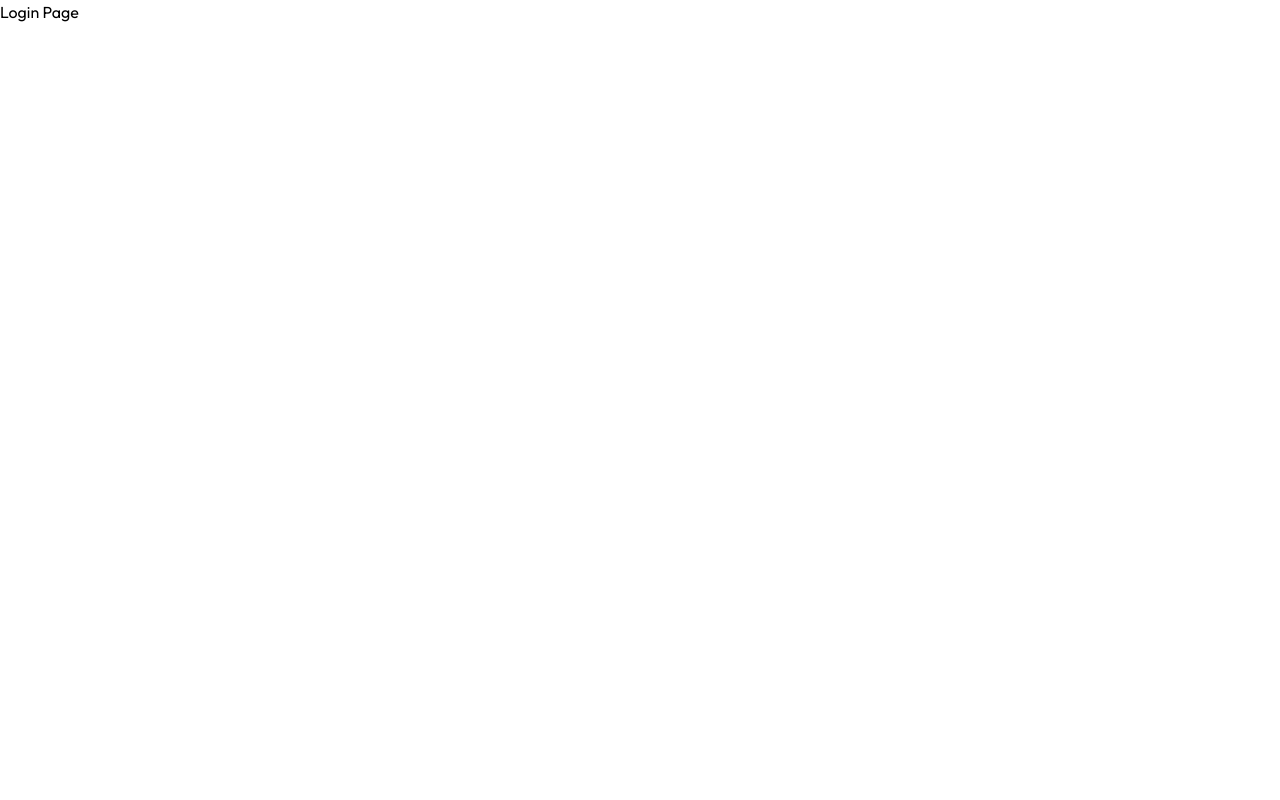
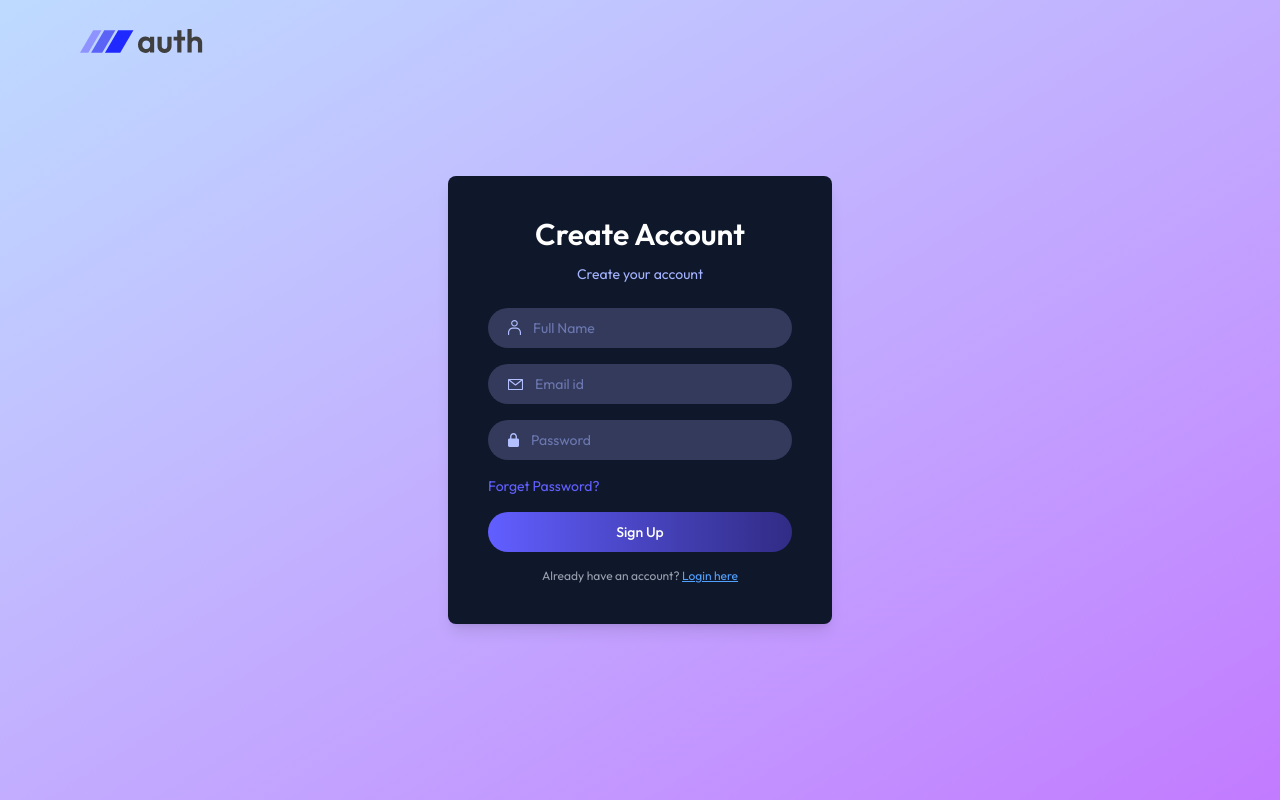
Before and after one commit to SayedShehata1/MERN-AUTH, a React (Vite) app in the folder Client/: page /login in a window 1280 px wide. Built offline with nearby package versions, Linux system fonts and the light colour scheme; the HTML template or start-up script is replaced by a standard one.

Commit message:
feat: :sparkles: Implement Login page with sign-up option and navigation

```diff
--- a/Client/src/components/Navbar.jsx
+++ b/Client/src/components/Navbar.jsx
@@ -1,11 +1,17 @@
 import React from 'react';
 import { assets } from '../assets/assets';
+import { useNavigate } from 'react-router-dom';
 
 const Navbar = () => {
+    const navigate = useNavigate();
+
     return (
         <div className="w-full flex justify-between items-center p-4 sm:p-6 sm-px-24 absolute top-0">
             <img src={assets.logo} alt="logo" className="w-28 sm:w-32" />
-            <button className="flex items-center gap-2 border border-gray-500 rounded-full px-6 py-2 text-gray-800 hover:bg-gray-100 transition-all">
+            <button
+                onClick={() => navigate('/login')}
+                className="flex items-center gap-2 border border-gray-500 rounded-full px-6 py-2 text-gray-800 hover:bg-gray-100 transition-all"
+            >
                 Login <img src={assets.arrow_icon} alt="arrow icon" />
             </button>
         </div>
--- a/Client/src/pages/Login.jsx
+++ b/Client/src/pages/Login.jsx
@@ -1,7 +1,103 @@
-import React from 'react';
+import React, { useState } from 'react';
+import { assets } from '../assets/assets';
+import { useNavigate } from 'react-router-dom';
 
 const Login = () => {
-    return <div>Login Page</div>;
+    const navigate = useNavigate();
+
+    const [state, setState] = useState('Sign Up');
+    const [name, setName] = useState('');
+    const [email, setEmail] = useState('');
+    const [password, setPassword] = useState('');
+
+    return (
+        <div className="flex items-center justify-center min-h-screen px-6 sm:px-0 bg-gradient-to-br from-blue-200 to-purple-400 ">
+            <img
+                onClick={() => navigate('/')}
+                src={assets.logo}
+                alt="logo"
+                className="absolute left-5 sm:left-20 top-5 w-28 sm:w-32 cursor-pointer"
+            />
+            <div className="bg-slate-900 p-10 rounded-lg shadow-lg w-full sm:w-96 text-indigo-300 text-sm">
+                <h2 className="text-3xl font-semibold text-white text-center mb-3">
+                    {state === 'Sign Up' ? 'Create Account' : 'Login'}
+                </h2>
+                <p className="text-center mb-6 text-sm">
+                    {state === 'Sign Up'
+                        ? 'Create your account'
+                        : 'Login to your account!'}
+                </p>
+                <form>
+                    {state === 'Sign Up' && (
+                        <div className="mb-4 flex items-center gap-3 w-full px-5 py-2.5 rounded-full bg-[#333A5C] ">
+                            <img src={assets.person_icon} alt="person icon" />
+                            <input
+                                onChange={(e) => setName(e.target.value)}
+                                value={name}
+                                type="text"
+                                placeholder="Full Name"
+                                required
+                                className="bg-transparent outline-none"
+                            />
+                        </div>
+                    )}
+
+                    <div className="mb-4 flex items-center gap-3 w-full px-5 py-2.5 rounded-full bg-[#333A5C] ">
+                        <img src={assets.mail_icon} alt="person icon" />
+                        <input
+                            onChange={(e) => setEmail(e.target.value)}
+                            value={email}
+                            type="email"
+                            placeholder="Email id"
+                            required
+                            className="bg-transparent outline-none"
+                        />
+                    </div>
+                    <div className="mb-4 flex items-center gap-3 w-full px-5 py-2.5 rounded-full bg-[#333A5C] ">
+                        <img src={assets.lock_icon} alt="person icon" />
+                        <input
+                            onChange={(e) => setPassword(e.target.value)}
+                            value={password}
+                            type="password"
+                            placeholder="Password"
+                            required
+                            className="bg-transparent outline-none"
+                        />
+                    </div>
+                    <p
+                        onClick={() => navigate('/reset-password')}
+                        className="mb-4 cursor-pointer text-indigo-500"
+                    >
+                        Forget Password?
+                    </p>
+                    <button className="w-full py-2.5 rounded-full bg-gradient-to-r from-indigo-500 to-indigo-900 text-white font-medium">
+                        {state}
+                    </button>
+                </form>
+                {state === 'Sign Up' ? (
+                    <p className="text-gray-400 text-center text-xs mt-4">
+                        Already have an account?{'  '}
+                        <span
+                            onClick={() => setState('Login')}
+                            className="text-blue-400 cursor-pointer underline"
+                        >
+                            Login here
+                        </span>
+                    </p>
+                ) : (
+                    <p className="text-gray-400 text-center text-xs mt-4">
+                        Don't have an account?{'  '}
+                        <span
+                            onClick={() => setState('Sign Up')}
+                            className="text-blue-400 cursor-pointer underline"
+                        >
+                            Sign up
+                        </span>
+                    </p>
+                )}
+            </div>
+        </div>
+    );
 };
 
 export default Login;
```
